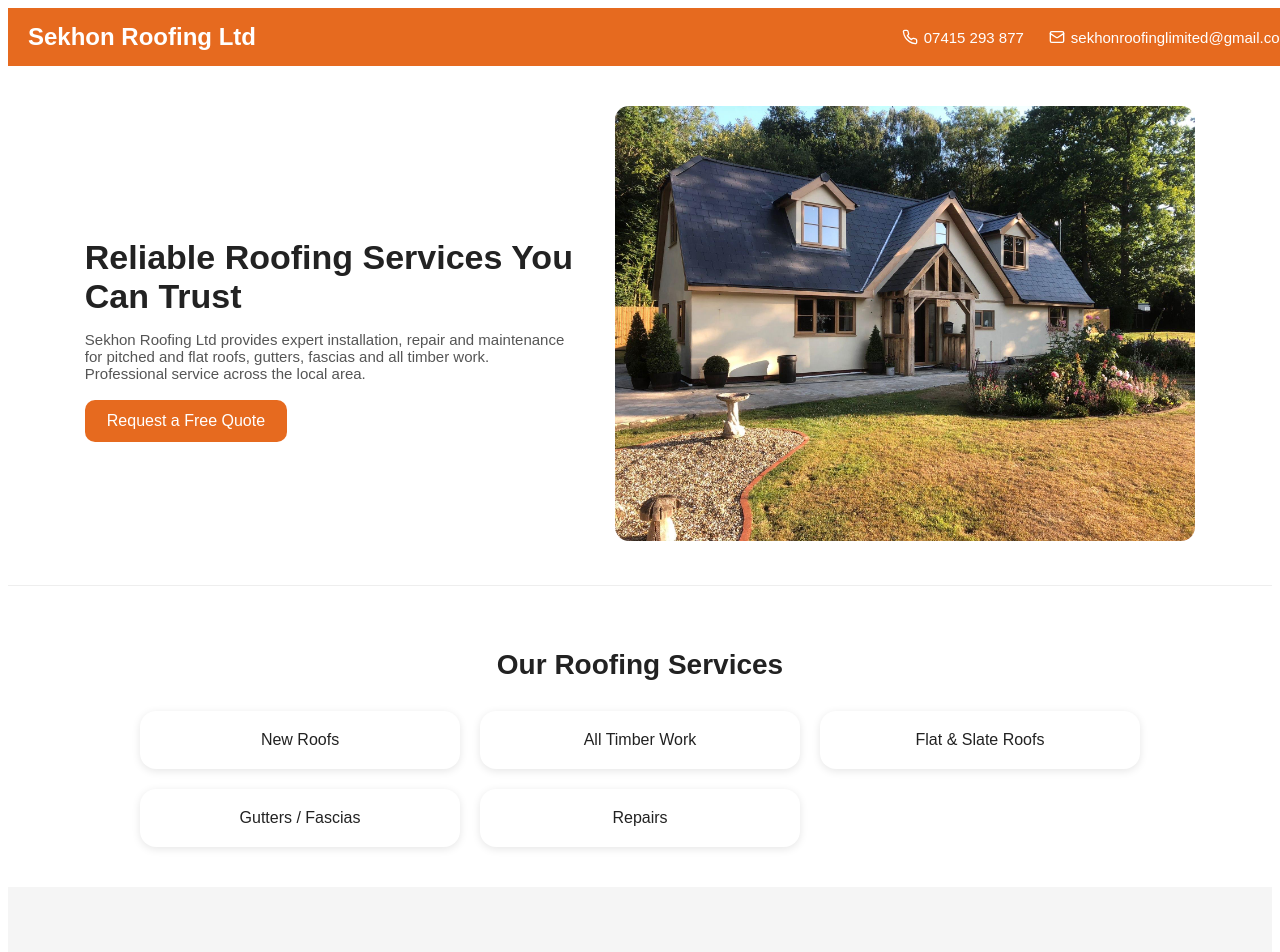
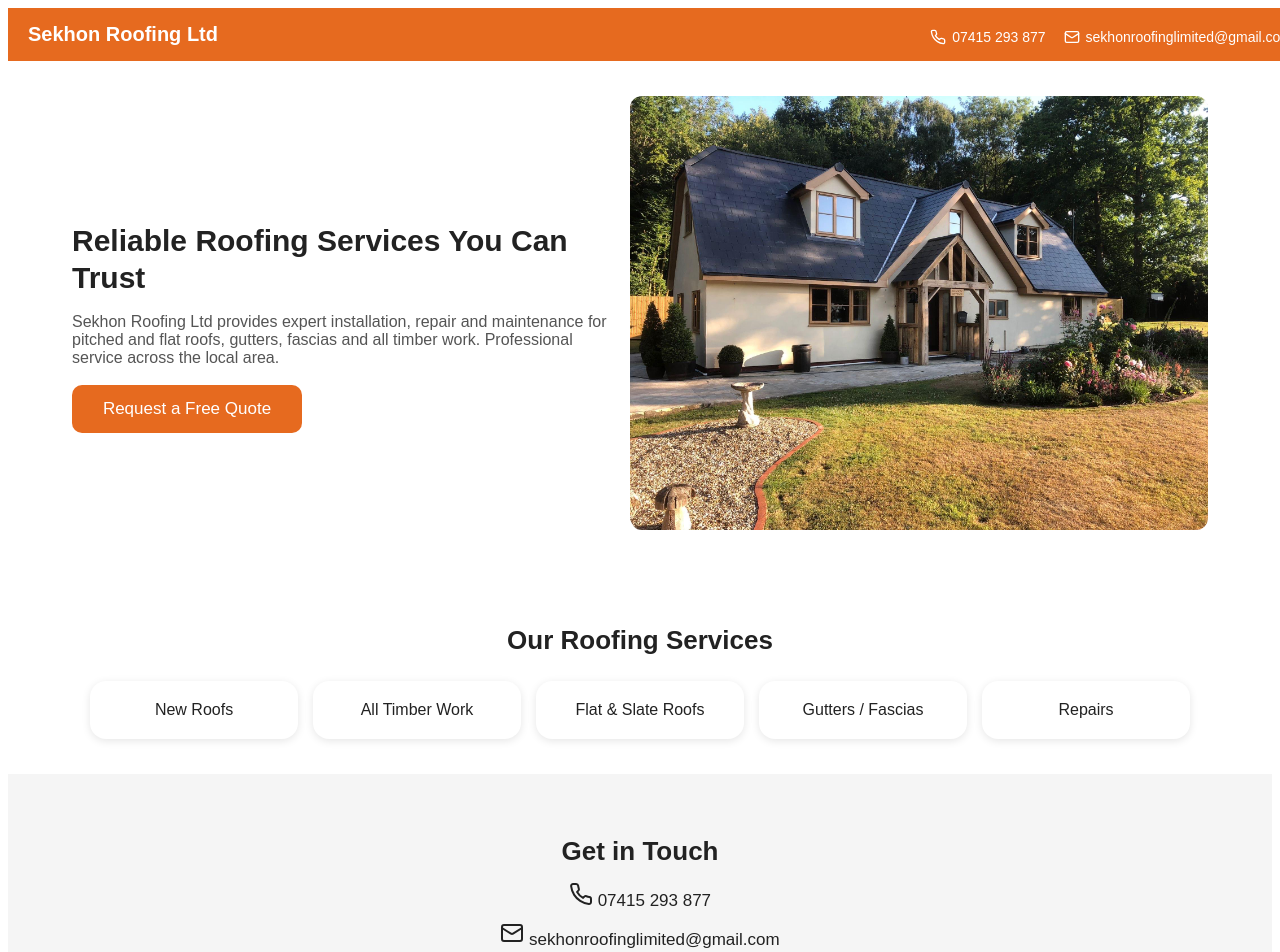
Before and after one commit to Arun69420/sekhon-roofing-website, a React (Vite) app: page / in a window 1280 px wide. Shown: the top 952 px of the page. Built offline with nearby package versions, Linux system fonts and the light colour scheme.

Commit message:
Update App.jsx

```diff
--- a/src/App.jsx
+++ b/src/App.jsx
@@ -5,8 +5,7 @@ import heroRoof from "./assets/hero-roof.jpg";
 export default function App() {
   return (
     <div style={{ fontFamily: "Arial, sans-serif", color: "#222" }}>
-
-      {/* ORANGE TOP BAR */}
+      {/* TOP BAR */}
       <header
         style={{
           width: "100%",
@@ -19,38 +18,52 @@ export default function App() {
           position: "sticky",
           top: 0,
           zIndex: 30,
+          flexWrap: "wrap",
         }}
       >
-        <h2 style={{ margin: 0 }}>Sekhon Roofing Ltd</h2>
-        <div style={{ display: "flex", gap: "25px", fontSize: "15px" }}>
+        <h2 style={{ margin: 0, fontSize: "20px" }}>Sekhon Roofing Ltd</h2>
+
+        <div
+          style={{
+            display: "flex",
+            gap: "18px",
+            fontSize: "14px",
+            flexWrap: "wrap",
+            marginTop: "5px",
+          }}
+        >
           <span style={{ display: "flex", alignItems: "center", gap: 6 }}>
             <Phone size={16} /> 07415 293 877
           </span>
+
           <span style={{ display: "flex", alignItems: "center", gap: 6 }}>
             <Mail size={16} /> sekhonroofinglimited@gmail.com
           </span>
         </div>
       </header>
 
-      {/* HERO SECTION – FULL WIDTH */}
+      {/* HERO SECTION */}
       <section
         style={{
           display: "flex",
           flexWrap: "wrap",
-          padding: "40px 6vw",
-          gap: "30px",
+          padding: "35px 5vw",
+          gap: "20px",
           alignItems: "center",
           backgroundColor: "#fff",
-          borderBottom: "1px solid #eee",
         }}
       >
         {/* TEXT LEFT */}
-        <div style={{ flex: "1 1 280px", minWidth: 260 }}>
+        <div style={{ flex: "1 1 320px", minWidth: "280px" }}>
           <motion.h1
             initial={{ opacity: 0, y: -15 }}
             animate={{ opacity: 1, y: 0 }}
             transition={{ duration: 0.5 }}
-            style={{ fontSize: "34px", marginBottom: "10px" }}
+            style={{
+              fontSize: "30px",
+              marginBottom: "10px",
+              lineHeight: 1.25,
+            }}
           >
             Reliable Roofing Services You Can Trust
           </motion.h1>
@@ -58,9 +71,8 @@ export default function App() {
           <p
             style={{
               marginBottom: "18px",
-              fontSize: "15px",
+              fontSize: "16px",
               color: "#555",
-              maxWidth: 480,
             }}
           >
             Sekhon Roofing Ltd provides expert installation, repair and
@@ -72,42 +84,50 @@ export default function App() {
             style={{
               background: "#e66a1f",
               color: "white",
-              padding: "12px 22px",
+              padding: "14px 22px",
               border: "none",
               borderRadius: "10px",
               cursor: "pointer",
-              fontSize: "16px",
+              fontSize: "17px",
+              width: "100%",
+              maxWidth: "230px",
             }}
           >
             Request a Free Quote
           </button>
         </div>
 
-        {/* IMAGE RIGHT – FULL FIT, NOT CROPPED */}
-        <div style={{ flex: "1 1 360px", minWidth: 300 }}>
+        {/* IMAGE RIGHT */}
+        <div style={{ flex: "1 1 360px", minWidth: "280px" }}>
           <img
             src={heroRoof}
             alt="Recent roofing project"
             style={{
               width: "100%",
-              borderRadius: "14px",
+              borderRadius: "12px",
               objectFit: "cover",
             }}
           />
         </div>
       </section>
 
-      {/* SERVICES SECTION */}
-      <section style={{ padding: "40px 20px", maxWidth: 1000, margin: "auto" }}>
-        <h2 style={{ fontSize: "28px", textAlign: "center", marginBottom: 30 }}>
+      {/* SERVICES */}
+      <section style={{ padding: "35px 20px", maxWidth: 1100, margin: "auto" }}>
+        <h2
+          style={{
+            fontSize: "26px",
+            textAlign: "center",
+            marginBottom: "25px",
+          }}
+        >
           Our Roofing Services
         </h2>
 
         <div
           style={{
             display: "grid",
-            gap: "20px",
-            gridTemplateColumns: "repeat(auto-fit, minmax(250px, 1fr))",
+            gap: "15px",
+            gridTemplateColumns: "repeat(auto-fit, minmax(160px, 1fr))",
           }}
         >
           {[
@@ -120,11 +140,12 @@ export default function App() {
             <div
               key={s}
               style={{
-                borderRadius: 16,
+                borderRadius: "16px",
                 boxShadow: "0 2px 8px rgba(0,0,0,0.1)",
                 padding: "20px",
                 textAlign: "center",
                 backgroundColor: "white",
+                fontSize: "16px",
               }}
             >
               {s}
@@ -133,7 +154,7 @@ export default function App() {
         </div>
       </section>
 
-      {/* CONTACT SECTION */}
+      {/* CONTACT */}
       <section
         style={{
           background: "#f5f5f5",
@@ -141,11 +162,11 @@ export default function App() {
           textAlign: "center",
         }}
       >
-        <h2 style={{ fontSize: "28px", marginBottom: 20 }}>Get in Touch</h2>
+        <h2 style={{ fontSize: "26px", marginBottom: "15px" }}>Get in Touch</h2>
 
         <div
           style={{
-            fontSize: "18px",
+            fontSize: "17px",
             display: "flex",
             flexDirection: "column",
             gap: 10,
@@ -164,12 +185,12 @@ export default function App() {
           style={{
             background: "#e66a1f",
             color: "white",
-            padding: "12px 20px",
+            padding: "12px 18px",
             borderRadius: "12px",
             border: "none",
             cursor: "pointer",
             fontSize: "16px",
-            marginTop: 20,
+            marginTop: "20px",
           }}
         >
           Request a Quote
@@ -180,9 +201,10 @@ export default function App() {
       <footer
         style={{
           textAlign: "center",
-          padding: 20,
-          fontSize: 14,
+          padding: "20px",
+          fontSize: "14px",
           color: "#777",
+          background: "#fff",
         }}
       >
         © {new Date().getFullYear()} Sekhon Roofing Ltd. All rights reserved.
```
